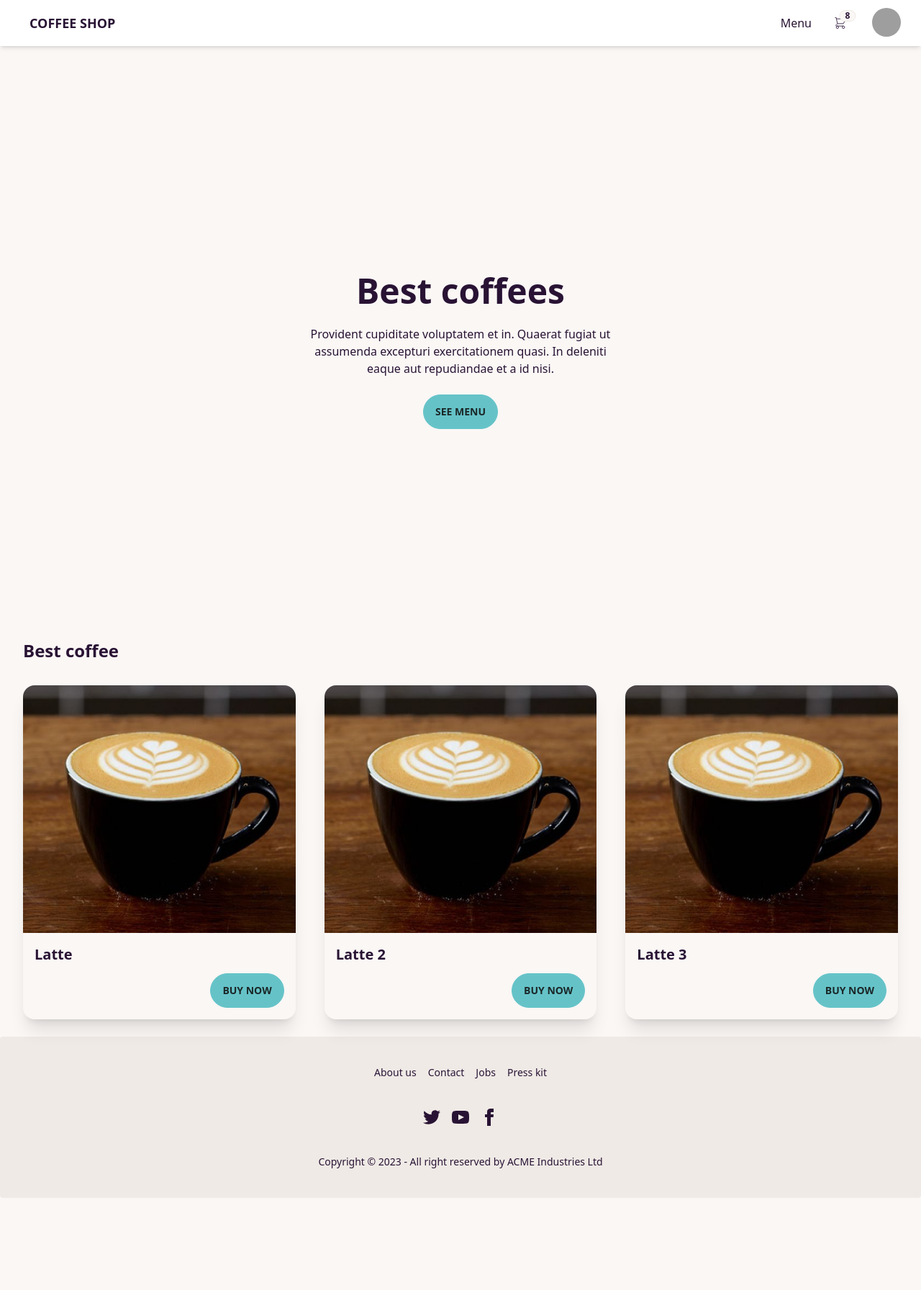
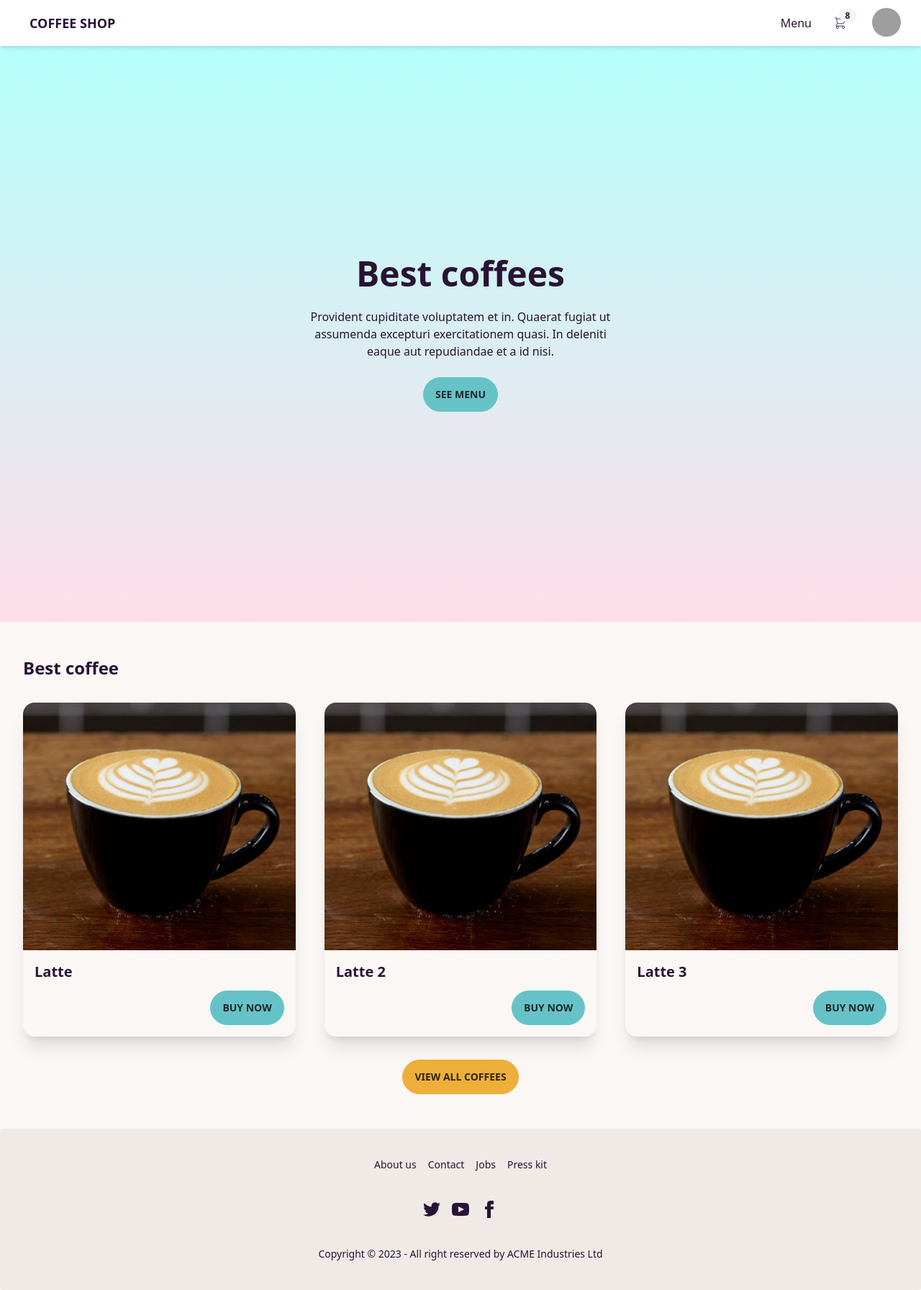
Before and after one commit to vladgafarov/auth-project, a Nuxt app in the folder apps/frontend/: page / in a window 1280 px wide. Shown: the whole page at 72% size. Before the commit the page ends 1664 px from the top, so only its background shows below. Built offline with nearby package versions, Linux system fonts and the light colour scheme; grey boxes are pictures that could not be loaded.

Commit message:
styles fixes

```diff
--- a/apps/frontend/assets/global.css
+++ b/apps/frontend/assets/global.css
@@ -2,4 +2,10 @@ body,
 html {
 	height: 100%;
 	width: 100%;
+	scroll-padding-top: 80px;
+	scroll-behavior: smooth;
 }
+
+#__nuxt {
+	height: 100%;
+}
--- a/apps/frontend/layouts/default.vue
+++ b/apps/frontend/layouts/default.vue
@@ -2,7 +2,7 @@
 	<div class="flex flex-col h-full">
 		<Header />
 
-		<div class="container mt-16 flex-1">
+		<div class="mt-16 flex-1">
 			<slot />
 		</div>
 
--- a/apps/frontend/pages/index.vue
+++ b/apps/frontend/pages/index.vue
@@ -23,8 +23,8 @@ useHead({
 </script>
 
 <template>
-	<div class="py-6 scroll-smooth">
-		<div class="hero min-h-screen bg-base-100">
+	<div>
+		<div :class="['hero min-h-screen', $style['hero-bg']]">
 			<div class="hero-content text-center">
 				<div class="max-w-md">
 					<h1 class="text-5xl font-bold">Best coffees</h1>
@@ -40,7 +40,7 @@ useHead({
 			</div>
 		</div>
 
-		<section id="best">
+		<section id="best" class="my-12 container">
 			<h2 class="font-semibold text-2xl">Best coffee</h2>
 
 			<div class="flex gap-10 justify-between flex-wrap lg:flex-nowrap mt-8">
@@ -59,6 +59,19 @@ useHead({
 					</div>
 				</div>
 			</div>
+
+			<div class="flex justify-center mt-8">
+				<NuxtLink to="/menu">
+					<button class="btn btn-accent">View all coffees</button>
+				</NuxtLink>
+			</div>
 		</section>
 	</div>
 </template>
+
+<style module>
+.hero-bg {
+	background-color: #ffdee9;
+	background-image: linear-gradient(0deg, #ffdee9 0%, #b5fffc 100%);
+}
+</style>
--- a/apps/frontend/pages/menu.vue
+++ b/apps/frontend/pages/menu.vue
@@ -1,5 +1,5 @@
 <template>
-	<div class="py-6">
-		<h1>Menu</h1>
+	<div class="py-6 container">
+		<h1 class="font-semibold text-2xl">Menu</h1>
 	</div>
 </template>
```
